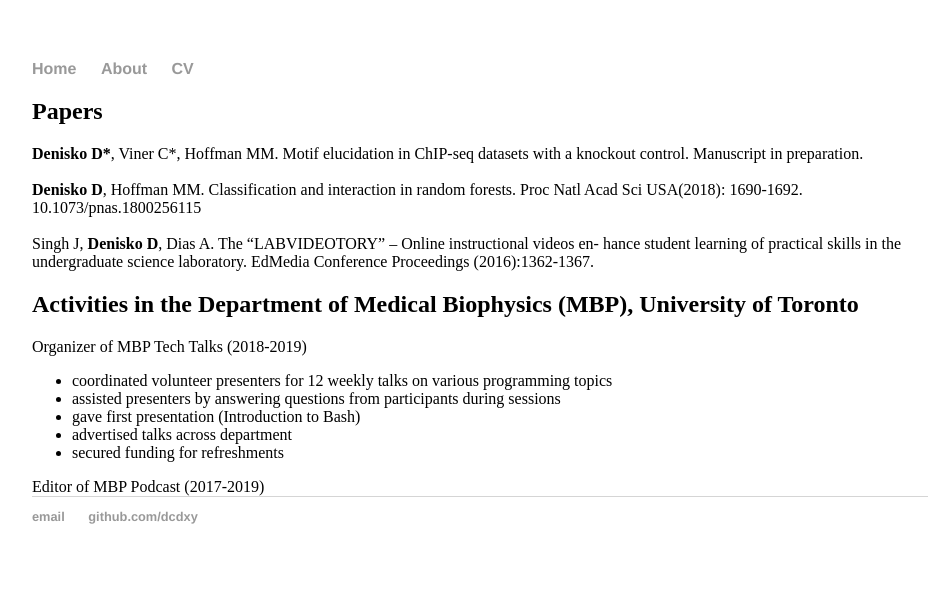
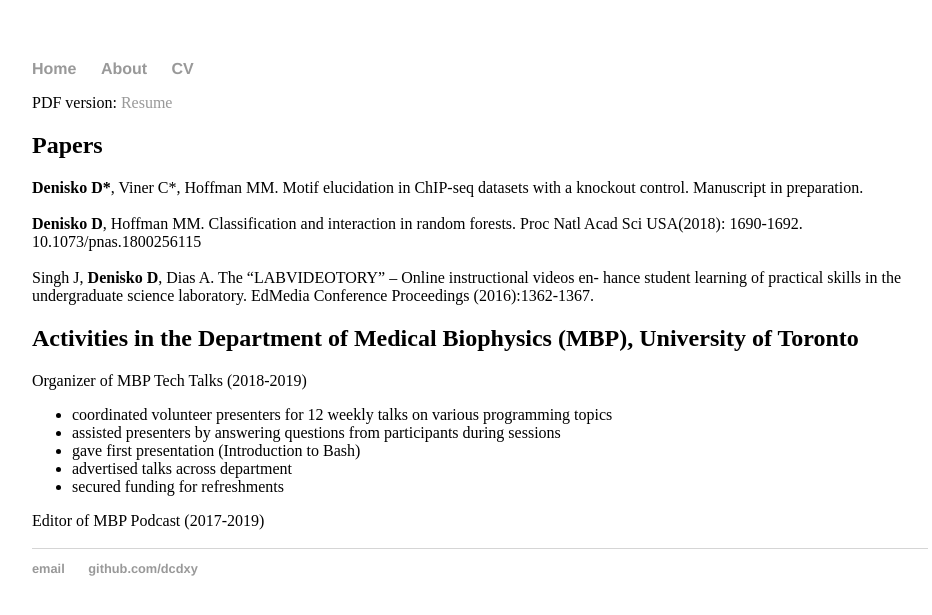
Before and after one commit to dcdxy/old-website, a Jekyll site: the page built from cv/index.html, in a window 1280 px wide. Shown: the top 615 px of the page, without its empty margins (160-1092 px from the left). Built offline with Jekyll 4.4.1, drawn with Linux system fonts in a browser that asks for light colours.

Commit message:
Added pdf

```diff
--- a/cv/index.html
+++ b/cv/index.html
@@ -2,6 +2,7 @@
 layout: default
 title: CV
 ---
+PDF version: <a href="resume.pdf" target=blank>Resume</a>
 <h2>Papers</h2>
 <b>Denisko D*</b>, Viner C*, Hoffman MM. Motif elucidation in ChIP-seq datasets with a knockout control. Manuscript in preparation.
 <br>
@@ -22,3 +23,4 @@ Organizer of MBP Tech Talks (2018-2019)
 </ul>
 Editor of MBP Podcast (2017-2019)
 <br>
+<br>
```
